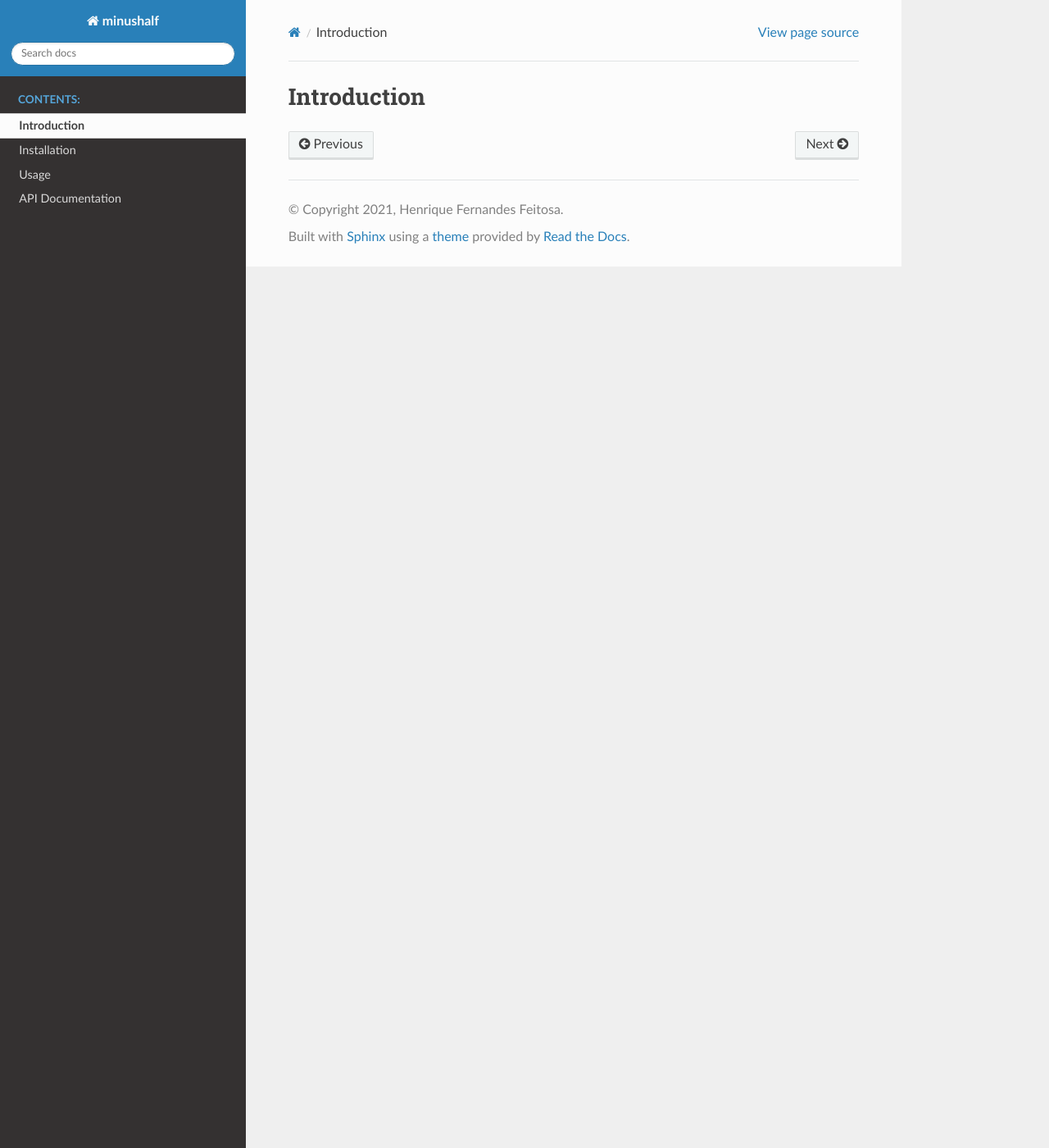
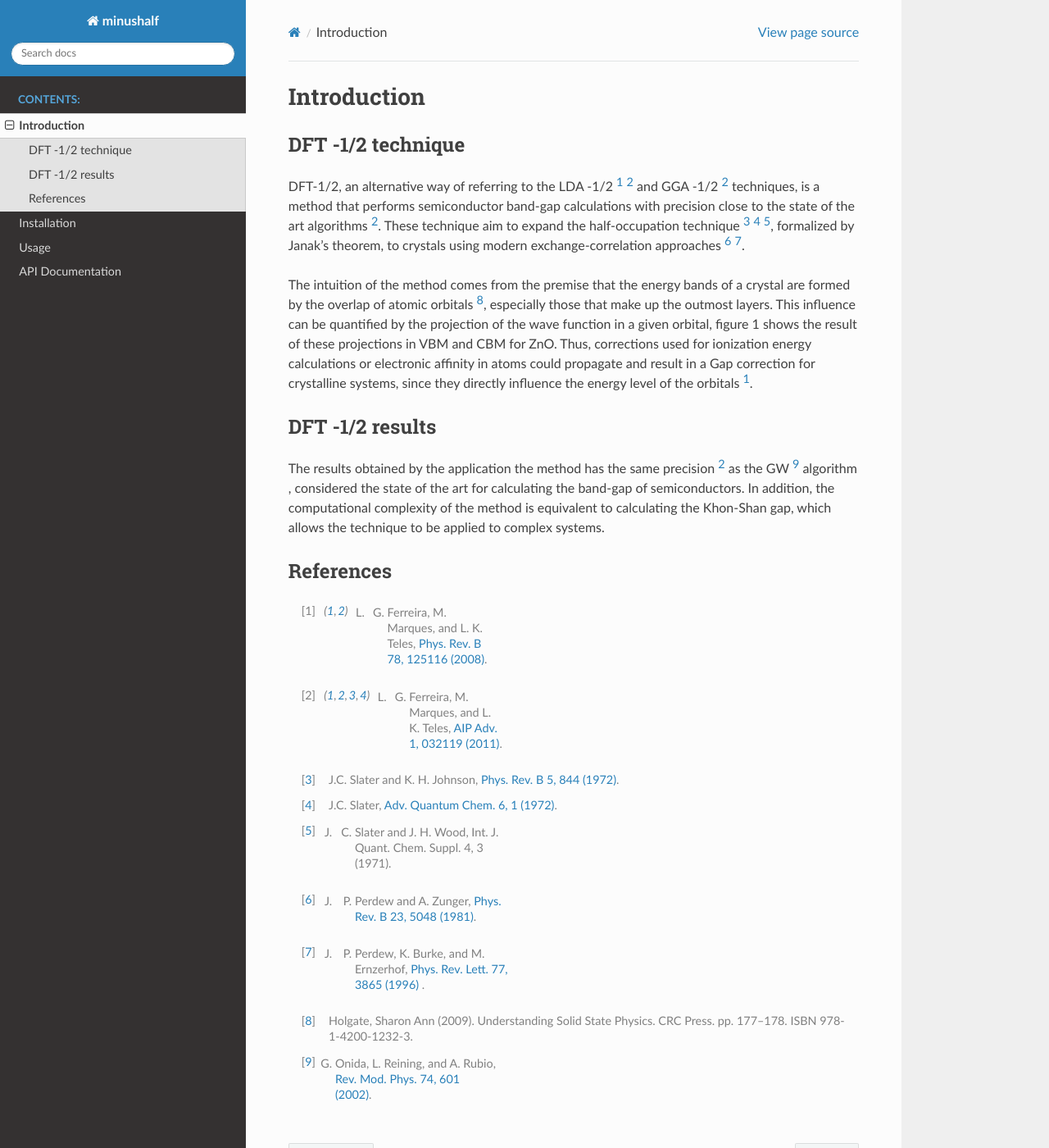
Before and after one commit to gmsn-ita/minushalf, a Sphinx documentation site: the page built from docs/source/introduction.rst, in a window 1280 px wide and 1400 px high. Shown: the whole window at 82% size. Built offline with Sphinx 7.4.7 and the Read the Docs theme 2.0.0, drawn with Linux system fonts in a browser that asks for light colours.

Commit message:
[feat]: Writing influence of orbitals in energy bands

```diff
--- a/docs/source/installation.rst
+++ b/docs/source/installation.rst
@@ -9,7 +9,7 @@ The minushalf CLI can be easily installed by PyPI with the following command.
     $ pip install minushalf
 
 Requirements
-==============
+--------------
 The minushalf CLI was built in order to automate the application of the DFT -1/2 [1]_ method.
 Thus, as the method requires the calculation of eigenvalues for each kpoint and band,
 it is necessary to install some software that performs ab initio calculations.
@@ -19,7 +19,7 @@ Currently, the following softwares are supported by the program:
 
 
 References
-===========
+------------
 .. [1] L. G. Ferreira, M. Marques, and L. K. Teles, `AIP Adv. 1, 032119 (2011) <https://doi.org/10.1063/1.3624562>`_.
 .. [2] G. Kresse and J. Furthmüller, `Phys. Rev. B 54, 11169 (1996) <https://doi.org/10.1103/PhysRevB.54.11169>`_.
 .. [3] G. Kresse and J. Furthmüller, `Comput. Mater. Sci. 6, 15 (1996) <https://doi.org/10.1016/0927-0256(96)00008-0>`_.
--- a/docs/source/introduction.rst
+++ b/docs/source/introduction.rst
@@ -1,2 +1,53 @@
+=============
 Introduction
 =============
+
+
+DFT -1/2 technique
+-----------------------
+DFT-1/2, an alternative way of referring to the LDA -1/2 [1]_ [2]_ and GGA -1/2 [2]_ techniques,
+is a method that performs semiconductor band-gap calculations with precision close
+to the state of the art algorithms [2]_. These technique aim to expand the half-occupation
+technique [3]_ [4]_ [5]_, formalized by Janak's theorem, to crystals using modern exchange-correlation approaches [6]_ [7]_.
+
+The intuition of the method comes from the premise that the energy bands of a crystal are formed by the
+overlap of atomic orbitals [8]_, especially those that make up the outmost layers. This influence can
+be quantified by the projection of the wave function in a given orbital, figure 1 shows the result of these projections in VBM and CBM for ZnO.
+Thus, corrections used
+for ionization energy calculations or electronic affinity in atoms could propagate and result in a
+Gap correction for crystalline systems, since they directly influence the energy level of the orbitals [1]_.
+
+
+
+
+
+
+
+DFT -1/2 results
+----------------------
+
+The results obtained by the application the method has the same precision [2]_ as the GW [9]_ algorithm , considered
+the state of the art for calculating the band-gap of semiconductors. In addition, the computational complexity of the method
+is equivalent to calculating the Khon-Shan gap, which allows the technique to be applied to complex systems.
+
+
+References
+------------------
+
+.. [1] L. G. Ferreira, M. Marques, and L. K. Teles, `Phys. Rev. B 78, 125116 (2008) <http://dx.doi.org/10.1103/PhysRevB.78.125116>`_.
+
+.. [2] L. G. Ferreira, M. Marques, and L. K. Teles, `AIP Adv. 1, 032119 (2011) <https://doi.org/10.1063/1.3624562>`_.
+
+.. [3] J.C. Slater and K. H. Johnson, `Phys. Rev. B 5, 844 (1972) <http://dx.doi.org/10.1103/PhysRevB.5.844>`_.
+
+.. [4] J.C. Slater, `Adv. Quantum Chem. 6, 1 (1972) <http://dx.doi.org/10.1016/S0065-3276(08)60541-9>`_.
+
+.. [5] J. C. Slater and J. H. Wood, Int. J. Quant. Chem. Suppl. 4, 3 (1971).
+
+.. [6] J. P. Perdew and A. Zunger, `Phys. Rev. B 23, 5048 (1981) <http://dx.doi.org/10.1103/PhysRevB.23.5048>`_.
+
+.. [7] J. P. Perdew, K. Burke, and M. Ernzerhof, `Phys. Rev. Lett. 77, 3865 (1996) <http://dx.doi.org/10.1103/PhysRevLett.77.3865>`_ .
+
+.. [8] Holgate, Sharon Ann (2009). Understanding Solid State Physics. CRC Press. pp. 177–178. ISBN 978-1-4200-1232-3.
+
+.. [9] G. Onida, L. Reining, and A. Rubio, `Rev. Mod. Phys. 74, 601 (2002) <http://dx.doi.org/10.1103/RevModPhys.74.601>`_.
```
